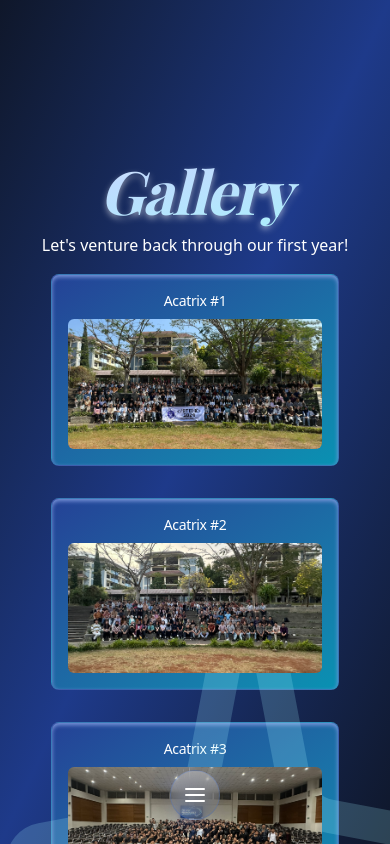
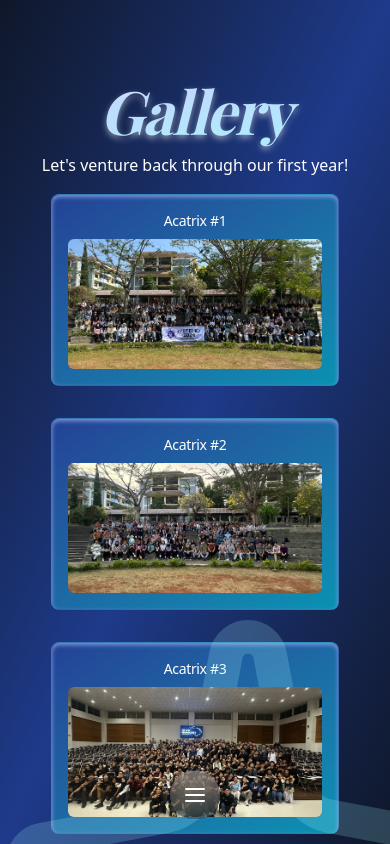
Before and after one commit to JSNDWRD/NIM-Finder-STEIK24, a Next.js app: page /Gallery in a window 390 px wide. Built offline with nearby package versions, Linux system fonts and the light colour scheme; a web font is replaced by a local one.

Commit message:
refactor: adjust layout for mobile

```diff
--- a/app/Gallery/page.tsx
+++ b/app/Gallery/page.tsx
@@ -9,7 +9,7 @@ export default async function Page() {
   return (
     <div className="relative h-dvh overflow-x-hidden overflow-y-auto">
       <Sparkle position="br" />
-      <h1 className="text-gradient mt-40 pb-3 text-center font-serif italic">
+      <h1 className="text-gradient mt-20 pb-3 text-center font-serif italic md:mt-40">
         Gallery
       </h1>
       <p className="text-center">
@@ -41,7 +41,7 @@ export default async function Page() {
           );
         })}
       </div>
-      <p className="mb-6 text-center">and many more memories waiting...</p>
+      <p className="mb-20 text-center">and many more memories waiting...</p>
     </div>
   );
 }
--- a/app/NIM-Finder/page.tsx
+++ b/app/NIM-Finder/page.tsx
@@ -100,7 +100,7 @@ export default function Page() {
   return (
     <div className="relative flex h-dvh flex-col gap-4 overflow-hidden text-center">
       <Sparkle position="tr" />
-      <p className="mt-36">Our very own</p>
+      <p className="mt-16 md:mt-36">Our very own</p>
       <h1 className="text-gradient">
         <span>NIM</span>
         <span className="pr-4 pl-2 font-serif italic">Finder</span>
--- a/app/components/Navigation.tsx
+++ b/app/components/Navigation.tsx
@@ -42,7 +42,7 @@ export default function Navigation() {
             <span className="pr-1 font-serif italic">Garden</span>
           </span>
         </div>
-        <button className="max-md:blocks" onClick={toggleMenu}>
+        <button className="hidden max-md:block" onClick={toggleMenu}>
           {showMenu ? <X /> : <AlignJustify />}
         </button>
         <div className="hidden items-center gap-4 *:font-medium sm:gap-6 md:flex">
```
